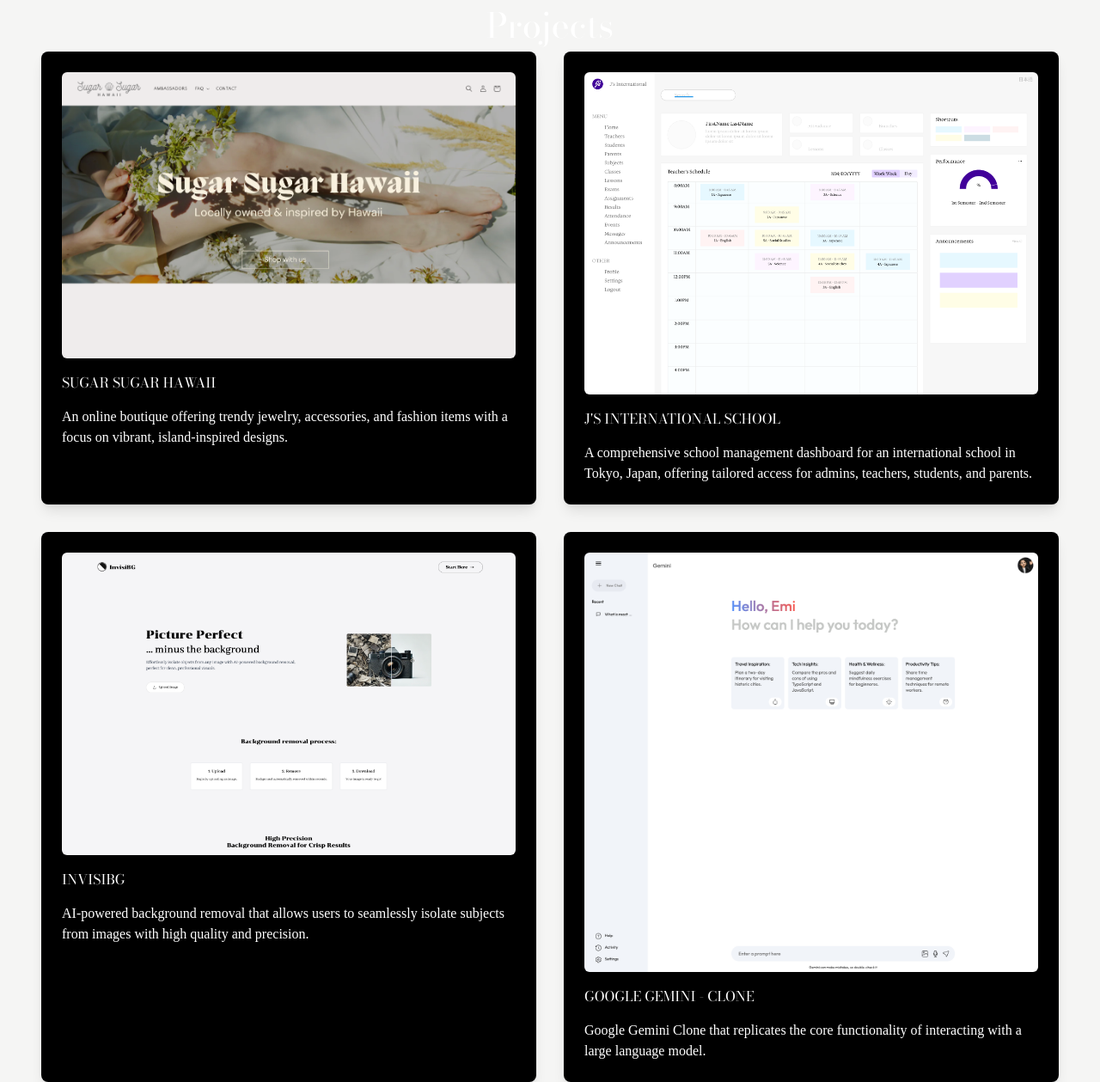
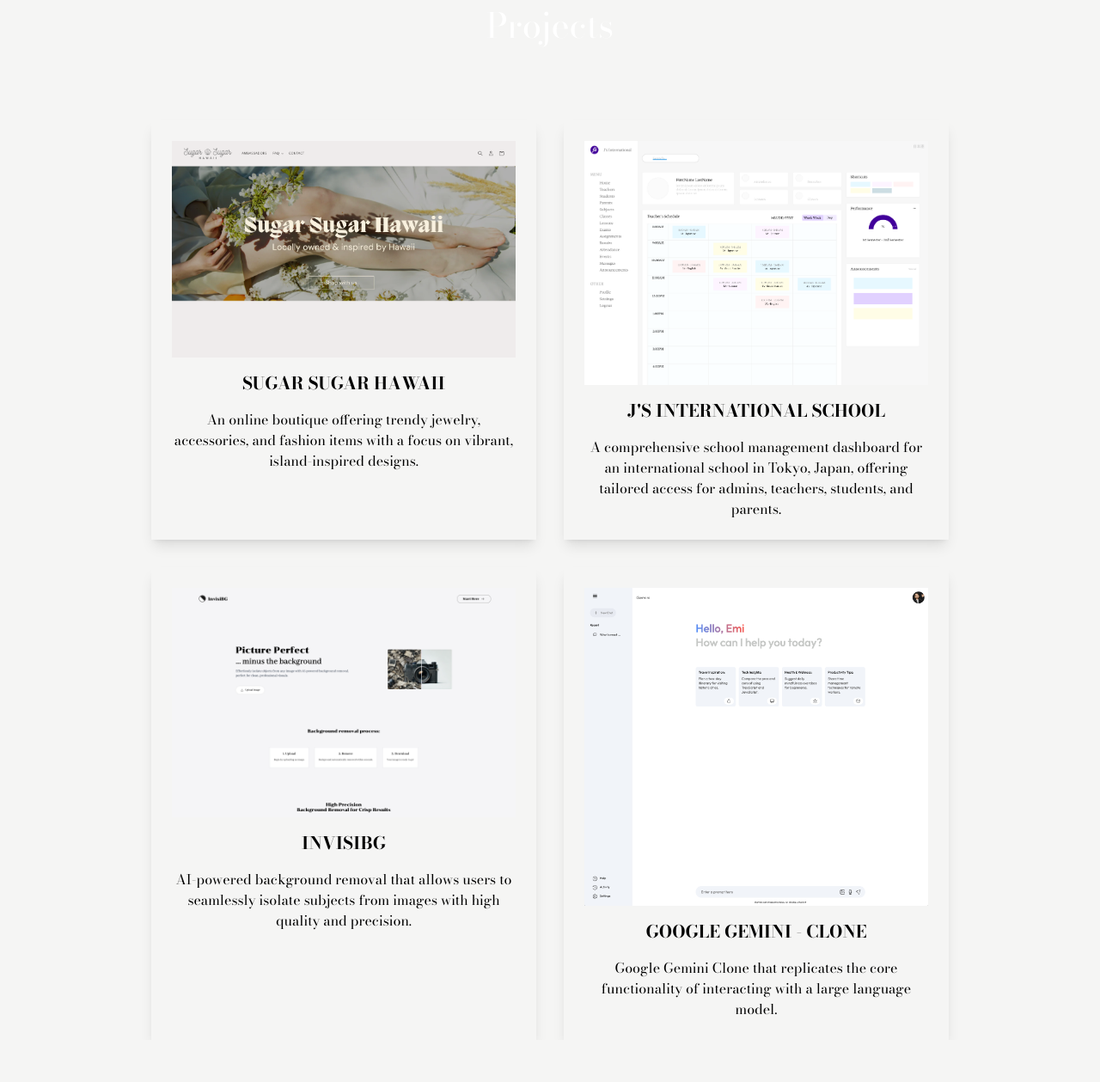
Before and after one commit to dashleremi/portfolio-v2, a Next.js app: page / in a window 1280 px wide. Shown: the part 5791-7050 px from the top of the page at 86% size. After the commit the page ends 7001 px from the top, so only its background shows below. Built offline with nearby package versions, Linux system fonts and the light colour scheme; a web font is replaced by a local one.

Commit message:
animation update, scroll effects, projects

```diff
--- a/components/Projects.tsx
+++ b/components/Projects.tsx
@@ -2,38 +2,46 @@
 
 const Projects = () => {
   return (
-    <div id='projects' className=''>
+<div id="projects" className="flex flex-col items-center justify-center text-center mt-60 font-secondary">
       <div>
-            <h1 className="flex flex-col items-center justify-center text-center mt-60 font-secondary text-white text-[40px] font-extralight">Projects</h1>
+        <h1 className="text-white text-[40px] font-extralight mb-20">Projects</h1>
       </div>
 
-        <main className='grid grid-cols-1 md:grid-cols-2 gap-8 px-4 md:px-12'>
-          <section className='bg-[#000000] p-6 rounded-lg shadow-lg'>
-            <img src="/ssh.png" alt="" width="700" height="700" className="mx-auto rounded-md" />
-            <h2 className='font-secondary uppercase text-white mt-4'>Sugar Sugar Hawaii</h2>
-            <p className='text-[#ffffff] mt-4'>An online boutique offering trendy jewelry, accessories, and fashion items with a focus on vibrant, island-inspired designs.</p>
+      <main className="grid grid-cols-1 md:grid-cols-2 gap-8 px-4 md:px-12 w-[80%]">
+        <section className="bg-[var(--color-gray-9)] p-6 rounded-[var(--radius-3)] shadow-lg transition-transform duration-300 hover:scale-95">
+          <img src="/ssh.png" alt="Sugar Sugar Hawaii" width="700" height="700" className="mx-auto rounded-[var(--radius-2)]" />
+          <h2 className="font-secondary uppercase text-xl font-bold mt-4">Sugar Sugar Hawaii</h2>
+          <p className="text-[var(--color-gray-1)] mt-4">
+            An online boutique offering trendy jewelry, accessories, and fashion items with a focus on vibrant, island-inspired designs.
+          </p>
         </section>
 
-          <section className='bg-[#000000] p-6 rounded-lg shadow-lg'>
-            <img src="/js-intl-en.png" alt="" width="700" height="700" className="mx-auto rounded-md" />
-            <h2 className='font-secondary uppercase text-white mt-4'>J&apos;s International School</h2>
-            <p className='text-[#ffffff] mt-4'>A comprehensive school management dashboard for an international school in Tokyo, Japan, offering tailored access for admins, teachers, students, and parents.</p>
+        <section className="bg-[var(--color-gray-9)] p-6 rounded-[var(--radius-3)] shadow-lg transition-transform duration-300 hover:scale-95">
+          <img src="/js-intl-en.png" alt="J's International School" width="700" height="700" className="mx-auto rounded-[var(--radius-2)]" />
+          <h2 className="font-secondary uppercase text-xl font-bold mt-4">J&apos;s International School</h2>
+          <p className="text-[var(--color-gray-1)] mt-4">
+            A comprehensive school management dashboard for an international school in Tokyo, Japan, offering tailored access for admins, teachers, students, and parents.
+          </p>
         </section>
 
-          <section className='bg-[#000000] p-6 rounded-lg shadow-lg'>
-            <img src="/homepage.png" alt="" width="700" height="700" className="mx-auto rounded-md" />
-            <h2 className='font-secondary uppercase text-white mt-4'>InvisiBG</h2>
-            <p className='text-[#ffffff] mt-4'>AI-powered background removal that allows users to seamlessly isolate subjects from images with high quality and precision.</p>
+        <section className="bg-[var(--color-gray-9)] p-6 rounded-[var(--radius-3)] shadow-lg transition-transform duration-300 hover:scale-95">
+          <img src="/homepage.png" alt="InvisiBG" width="700" height="700" className="mx-auto rounded-[var(--radius-2)]" />
+          <h2 className="font-secondary uppercase text-xl font-bold mt-4">InvisiBG</h2>
+          <p className="text-[var(--color-gray-1)] mt-4">
+            AI-powered background removal that allows users to seamlessly isolate subjects from images with high quality and precision.
+          </p>
         </section>
 
-          <section className='bg-[#000000] p-6 rounded-lg shadow-lg'>
-            <img src="/ggc-hp.png" alt="" width="700" height="700" className="mx-auto rounded-md" />
-            <h2 className='font-secondary uppercase text-white mt-4'>Google Gemini - Clone</h2>
-            <p className='text-[#ffffff] mt-4'>Google Gemini Clone that replicates the core functionality of interacting with a large language model.</p>
+        <section className="bg-[var(--color-gray-9)] p-6 rounded-[var(--radius-3)] shadow-lg transition-transform duration-300 hover:scale-95">
+          <img src="/ggc-hp.png" alt="Google Gemini - Clone" width="700" height="700" className="mx-auto rounded-[var(--radius-2)]" />
+          <h2 className="font-secondary uppercase text-xl font-bold mt-4">Google Gemini - Clone</h2>
+          <p className="text-[var(--color-gray-1)] mt-4">
+            Google Gemini Clone that replicates the core functionality of interacting with a large language model.
+          </p>
         </section>
       </main>
     </div>
-  )
-}
+  );
+};
 
 export default Projects
--- a/package.json
+++ b/package.json
@@ -11,6 +11,7 @@
   "dependencies": {
     "gsap": "^3.12.5",
     "next": "15.0.1",
+    "normalize.css": "^8.0.1",
     "react": "19.0.0-rc-69d4b800-20241021",
     "react-dom": "19.0.0-rc-69d4b800-20241021",
     "react-icons": "^5.3.0",
--- a/styles/globals.css
+++ b/styles/globals.css
@@ -6,6 +6,7 @@
 @-webkit-keyframes roll-in-left{0%{-webkit-transform:translateX(-800px) rotate(-540deg);transform:translateX(-800px) rotate(-540deg);opacity:0}100%{-webkit-transform:translateX(0) rotate(0deg);transform:translateX(0) rotate(0deg);opacity:1}}@keyframes roll-in-left{0%{-webkit-transform:translateX(-800px) rotate(-540deg);transform:translateX(-800px) rotate(-540deg);opacity:0}100%{-webkit-transform:translateX(0) rotate(0deg);transform:translateX(0) rotate(0deg);opacity:1}}
 @-webkit-keyframes roll-in-right{0%{-webkit-transform:translateX(800px) rotate(540deg);transform:translateX(800px) rotate(540deg);opacity:0}100%{-webkit-transform:translateX(0) rotate(0deg);transform:translateX(0) rotate(0deg);opacity:1}}@keyframes roll-in-right{0%{-webkit-transform:translateX(800px) rotate(540deg);transform:translateX(800px) rotate(540deg);opacity:0}100%{-webkit-transform:translateX(0) rotate(0deg);transform:translateX(0) rotate(0deg);opacity:1}}
 
+@import "normalize.css";
 
 @tailwind base;
 @tailwind components;
```
Also changed, not shown: 1 other file (tests, documents, lock files or other folders). Lines whose indentation alone changed are shown as unchanged.
